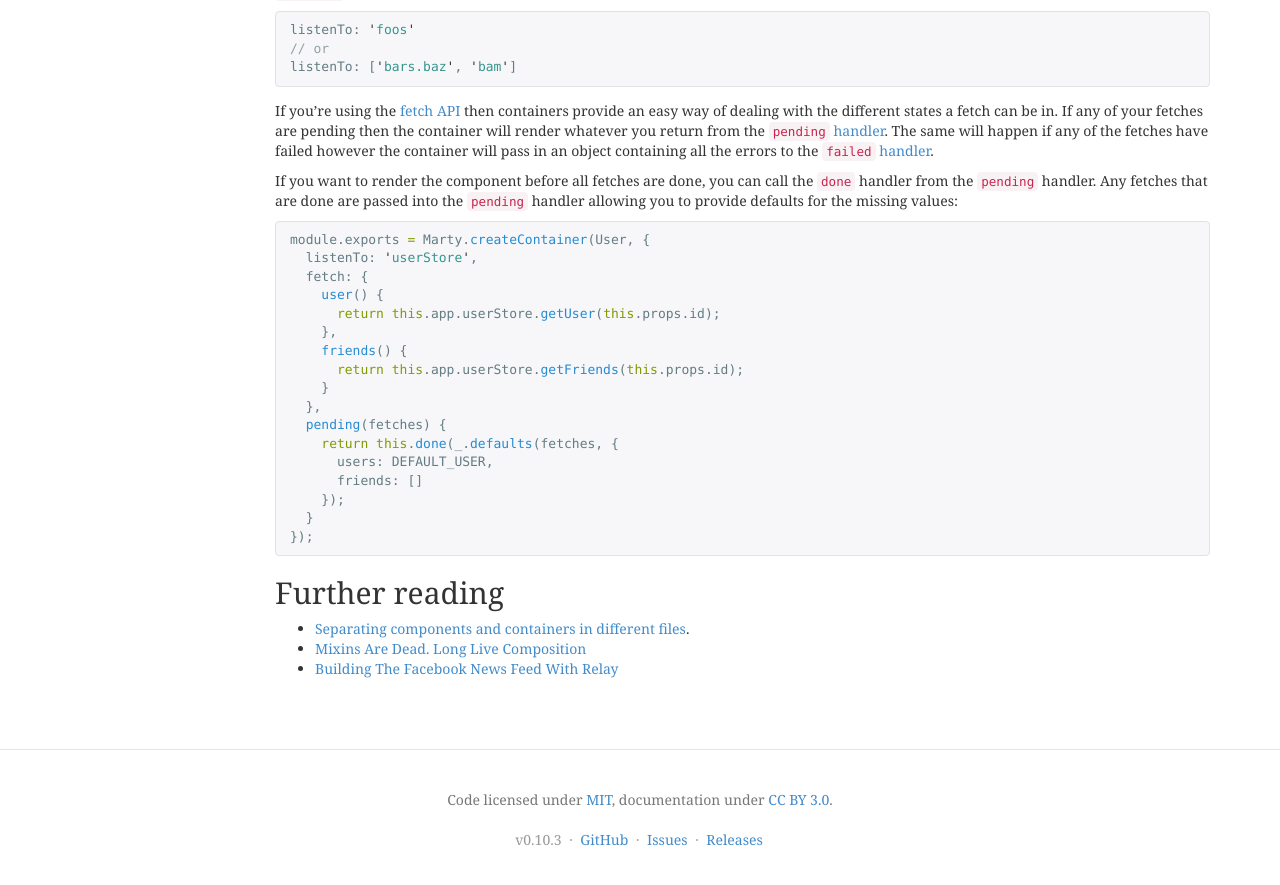
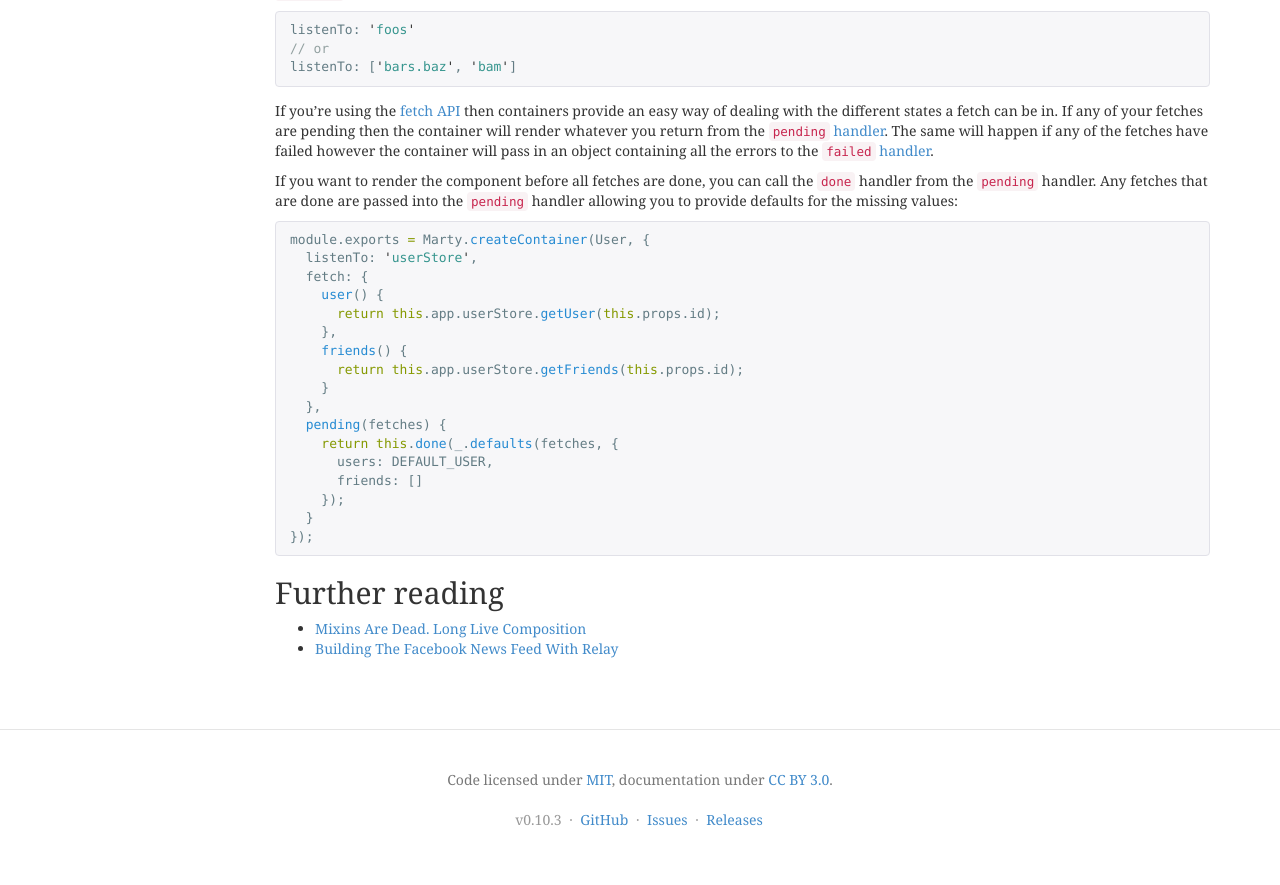
Before and after one commit to alsuper114/marty, a Jekyll site: the page built from docs/_guides/containers/index.md, in a window 1280 px wide and 900 px high, scrolled down 820 px. Shown: the top 885 px of the window. Built offline with Jekyll 4.4.1, drawn with Linux system fonts in a browser that asks for light colours; nearby versions of some CDN libraries; Markdown is read by kramdown in place of the engine named in the settings.

Commit message:
Resolves #33

```diff
--- a/docs/_guides/containers/index.md
+++ b/docs/_guides/containers/index.md
@@ -97,6 +97,5 @@ module.exports = Marty.createContainer(User, {
 
 ##Further reading
 
-* [Separating components and containers in different files]({% url /guides/containers/separating-components-and-containers-in-different-files.html %}).
 * [Mixins Are Dead. Long Live Composition](https://medium.com/@dan_abramov/mixins-are-dead-long-live-higher-order-components-94a0d2f9e750)
 * [Building The Facebook News Feed With Relay](http://facebook.github.io/react/blog/2015/03/19/building-the-facebook-news-feed-with-relay.html)
```
